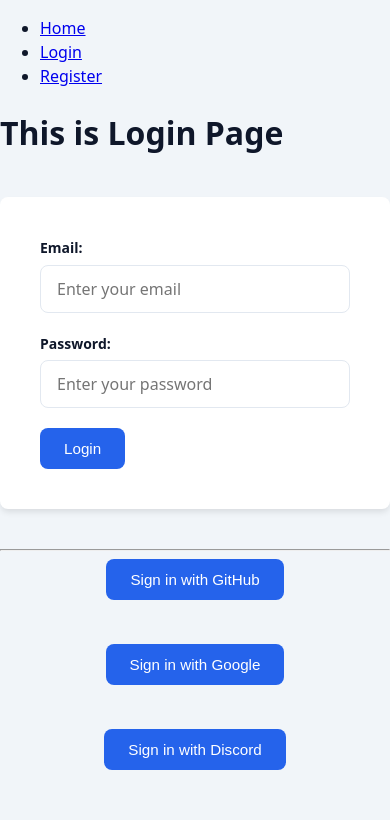
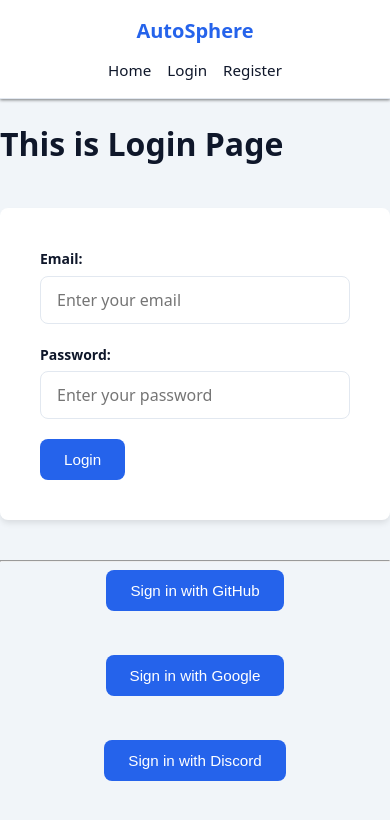
Before and after one commit to seanhong19/car-portal, a React (Vite) app: page /login in a window 390 px wide. Shown: the top 820 px of the page. Built offline with nearby package versions, Linux system fonts and the light colour scheme; no server answers.

Commit message:
style: add navbar responsive styling

```diff
--- a/src/components/Navbar.jsx
+++ b/src/components/Navbar.jsx
@@ -3,10 +3,13 @@ import Logout from "./Logout";
 
 function Navbar({ isLoggedIn, setIsLoggedIn }) {
     return (
-        <nav>
+        <nav className="navbar">
+            <Link to="/" className="nav-brand">
+                AutoSphere
+            </Link>
             {isLoggedIn ?
                 (
-                    <ul>
+                    <ul className="nav-links">
                         <li><Link to="/">Home</Link></li>
                         <li><Link to="/car-listing">Car Listing</Link></li>
                         <li><Link to="/add-car">Add Car</Link></li>
@@ -14,7 +17,7 @@ function Navbar({ isLoggedIn, setIsLoggedIn }) {
                         <li><Logout setIsLoggedIn={setIsLoggedIn} /></li>
                     </ul>
                 ) : (
-                    <ul>
+                    <ul className="nav-links">
                         <li><Link to="/">Home</Link></li>
                         <li><Link to="/login">Login</Link></li>
                         <li><Link to="/registration">Register</Link></li>
--- a/src/index.css
+++ b/src/index.css
@@ -169,3 +169,76 @@ button:disabled {
 .custom-dropdown ul li {
     list-style: none;
 }
+
+.navbar {
+    position: sticky;
+    top: 0;
+    z-index: 100;
+    display: flex;
+    justify-content: space-between;
+    align-items: center;
+    padding: 0.85rem 2rem;
+    background: rgba(255, 255, 255, 0.95);
+    backdrop-filter: blur(8px);
+    border-bottom: 1px solid var(--border);
+    box-shadow: 0 1px 3px 0 rgba(0, 0, 0, 0.5);
+}
+
+.nav-brand {
+    font-size: 1.25rem;
+    font-weight: 700;
+    color: var(--primary);
+    text-decoration: none;
+    display: flex;
+    align-items: center;
+    gap: 0.5rem;
+}
+
+.nav-links {
+    display: flex;
+    list-style: none;
+    align-items: center;
+    gap: 1.5rem;
+    margin: 0;
+    padding: 0;
+}
+
+.nav-links a {
+    text-decoration: none;
+    color: var(--text);
+    font-weight: 500;
+    font-size: 0.95rem;
+    transition: color 0.15s ease;
+}
+
+.nav-links a:hover {
+    color: var(--primary);
+}
+
+.nav-links button {
+    background-color: var(--bg);
+    color: var(--text);
+    padding: 0.5rem 1rem;
+    font-size: 0.85rem;
+    border: 1px solid var(--border);
+}
+
+.nav-links button:hover {
+    background-color: var(--danger);
+    color: white;
+    border-color: var(--danger);
+}
+
+@media (max-width: 640px) {
+    .navbar {
+        flex-direction: column;
+        gap: 0.75rem;
+        padding: 1rem;
+    }
+
+    .nav-links {
+        gap: 1rem;
+        flex-wrap: wrap;
+        justify-content: center;
+    }
+}
```
